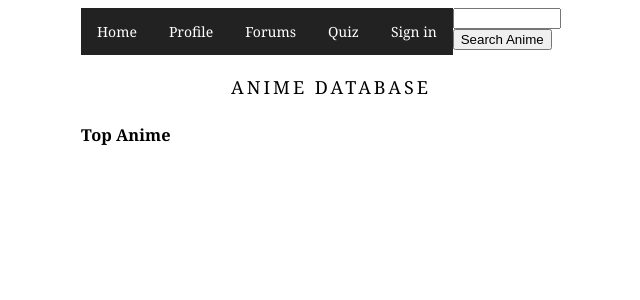
After one commit to gds25/IT490-final, a PHP site: page / in a window 1280 px wide. The commit adds this page. Shown: the top 300 px of the page, without its empty margins (309-949 px from the left). Run offline with PHP 8.4, Linux system fonts and the light colour scheme.

Commit message:
basic home and search pages, functioning navbar

```diff
--- /dev/null
+++ b/index.php
@@ -0,0 +1,57 @@
+<!DOCTYPE html>
+<html>
+<head>
+        <meta charset=UTF-8" />
+
+        <link rel="stylesheet" type="text/css" href="style.css" />
+</head>
+
+<body>
+<div id="page-wrap">
+
+<div id="topnav">
+        <?php include 'navbar.php';?>
+</div>
+
+<h1 align="center">Anime Database</h1>
+
+<script type = "text/javascript">
+//let topAnime = "https://api.jikan.moe/v4/top/anime/";
+    let topAnime = "https://api.jikan.moe/v3/top/anime/1/bypopularity";
+    fetch(topAnime).then(response => {
+    if (!response.ok) {
+      throw new Error(`HTTP error: ${response.status}`);
+    }
+      return response.json();
+    }).then(data => {
+      let animeList = document.getElementById("topanime");
+      console.log(data.top);
+      for (let i = 0; i < 5; i++) {
+          let div = document.createElement("div");
+          let animeLink = document.createElement('a');
+	  animeLink.setAttribute('href', '#profile');
+	  animeLink.key = data.top[i].mal_id;
+	  animeLink.innerText = data.top[i].title;
+          div.appendChild(animeLink);
+          animeList.appendChild(div);
+      }
+      console.log(data);
+    }).catch(err => {
+      // Do something for an error here
+      console.log('error: ' + err);
+    });
+
+
+</script>
+
+<aside>
+        <nav>
+        <h3>Top Anime</h3>
+	<div id = "topanime">
+	</div>
+	</nav>
+</aside>
+</div>
+
+</body>
+</html>
--- /dev/null
+++ b/navbar.php
@@ -0,0 +1,17 @@
+<html>
+<body>
+
+  <a class="active" href="/">Home</a>
+  <a href="profile.php">Profile</a>
+  <a href="forums.php">Forums</a>
+  <a href="quiz.php">Quiz</a>
+  <a href="signin.php" align="right">Sign in</a>
+
+
+ <form action="search.php" method="post">
+   <input id="animesearch" name="animesearch" type="text" style="Width:20%" align="right"/>
+   <input type="submit" value="Search Anime">
+ </form>
+
+</html>
+</body>
--- a/quiz/style.css
+++ b/style.css
@@ -9,6 +9,7 @@ h1  { margin: 25px 0; font: 18px Georgia, Serif; text-transform: uppercase; lett
 
 #quiz input {
     vertical-align: middle;
+    white-space: pre-wrap;
 }
 
 #quiz ol {
@@ -30,3 +31,18 @@ h1  { margin: 25px 0; font: 18px Georgia, Serif; text-transform: uppercase; lett
 #results {
     font: 44px Georgia, Serif;
 }
+
+
+#topnav a {
+  float: left;
+  display: block;
+  color: white;
+  text-align: center;
+  padding: 14px 16px;
+  text-decoration: none;
+  background-color: #222;
+}
+
+#topnav a:hover {
+  background-color: #111;
+}
```
Also changed, not shown: forums.php (added, +23 -0 lines), profile.php (added, +24 -0 lines), search.php (added, +63 -0 lines).
